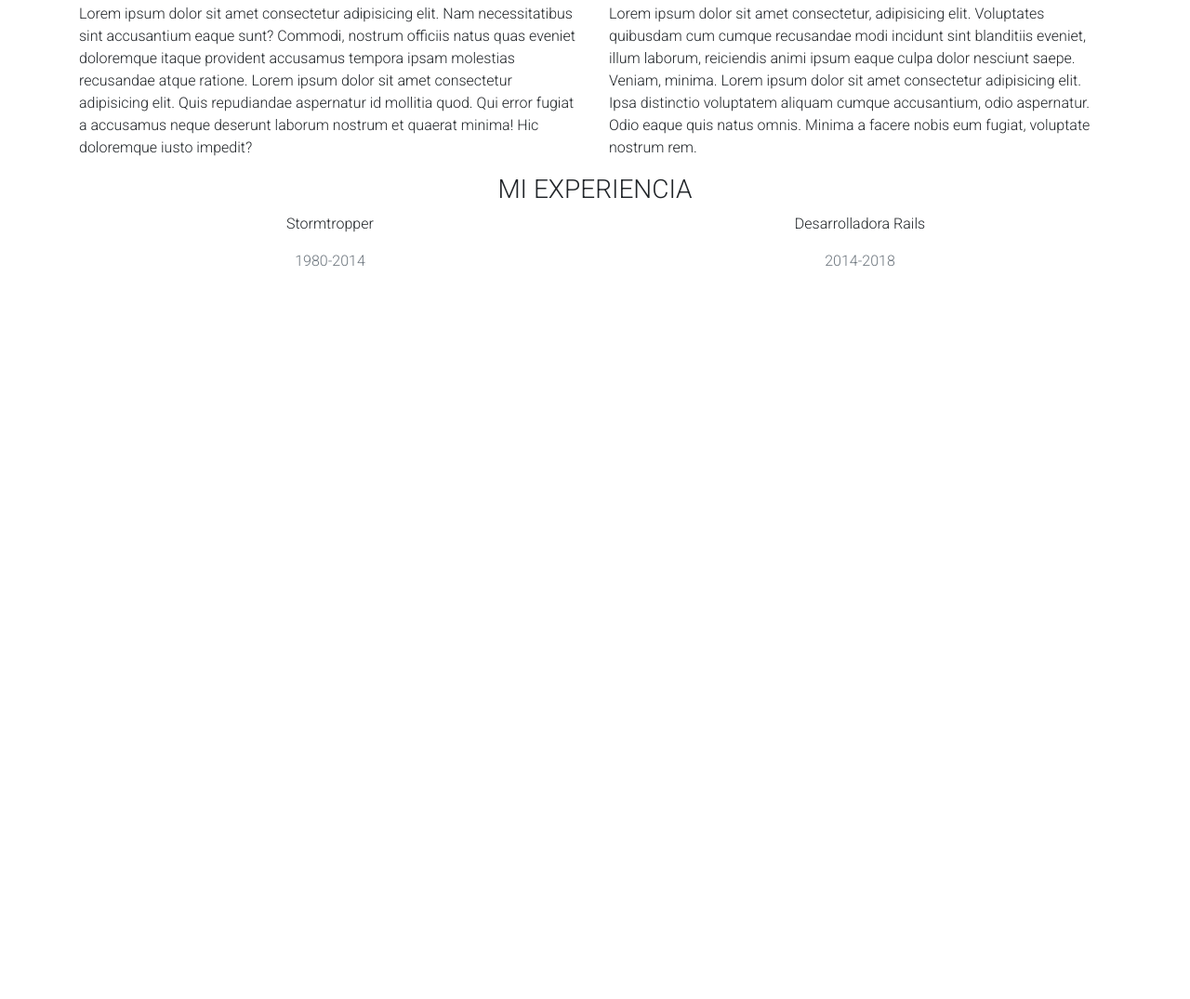
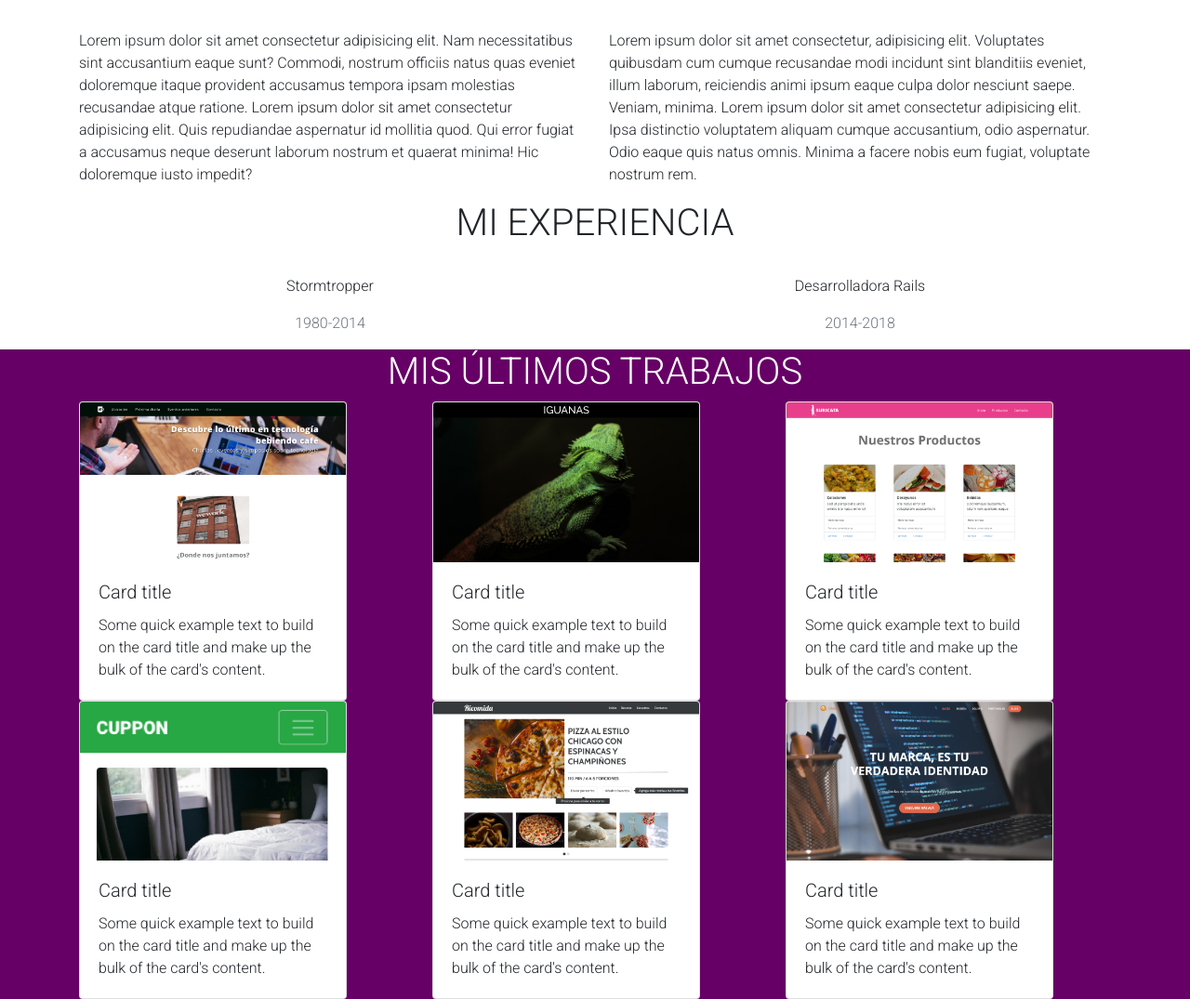
Before and after one commit to pipevera/prueba1, a plain HTML site: page index.html in a window 1280 px wide. Shown: the part 365-1440 px from the top of the page at 93% size. Before the commit the page ends 800 px from the top, so only its background shows below. Drawn offline with nearby package versions, Linux system fonts and the light colour scheme.

Commit message:
agregado mis ultimos trabajos

```diff
--- a/assets/css/style.css
+++ b/assets/css/style.css
@@ -18,3 +18,7 @@ header {
   background-repeat: no-repeat;
   background-size: cover;
 }
+
+.ultimos-trabajos {
+  background-color: #660066;
+}
--- a/index.html
+++ b/index.html
@@ -48,7 +48,7 @@
   </header>
 
   <div class="container my-5 text-center">
-    <h3>Lorem ipsum dolor sit amet consectetur, adipisicing elit. Quidem quam ex nobis asperiores eos, adipisicing elit</h3>
+    <h1>Lorem ipsum dolor sit amet consectetur, adipisicing elit. Quidem quam ex nobis asperiores eos, adipisicing elit</h1>
   </div>
 
 
@@ -64,19 +64,83 @@
   </div>
 
   <section class="experiencia">
-    <h3 class="text-center">MI EXPERIENCIA</h3>
+    <h1 class="text-center">MI EXPERIENCIA</h1>
       <div class="container text-center">
         <div class="row">
           <div class="col-12 col-sm-12 col-md-6 col-xl-6">
+            <img src="" alt="">
             <p>Stormtropper</p>
             <p class="text-muted">1980-2014</p>
           </div>
           <div class="col-12 col-sm-12 col-md-6 col-xl-6">
+            <img src="" alt="">
             <p>Desarrolladora Rails</p>
             <p class="text-muted">2014-2018</p>
           </div>
         </div>
       </div>
+  </section>
+
+  <section class="ultimos-trabajos">
+    <div class="container">
+      <h1 class="text-white text-center">MIS ÚLTIMOS TRABAJOS</h1>
+      <div class="row">
+        <div class="col-12 col-sm-12 col-md-4 co-lg-4">
+          <div class="card" style="width: 18rem;">
+            <img src="assets/img/meet_coffee.png" class="card-img-top" alt="Meet&Coffee">
+            <div class="card-body">
+              <h5 class="card-title">Card title</h5>
+              <p class="card-text">Some quick example text to build on the card title and make up the bulk of the card's content.</p>
+            </div>
+          </div>
+        </div>
+        <div class="col-12 col-sm-12 col-md-4 co-lg-4">
+          <div class="card" style="width: 18rem;">
+            <img src="assets/img/iguana_page.png" class="card-img-top" alt="Iguana">
+            <div class="card-body">
+              <h5 class="card-title">Card title</h5>
+              <p class="card-text">Some quick example text to build on the card title and make up the bulk of the card's content.</p>
+            </div>
+          </div>
+        </div>
+        <div class="col-12 col-sm-12 col-md-4 co-lg-4">
+          <div class="card" style="width: 18rem;">
+            <img src="assets/img/suricata.png" class="card-img-top" alt="Suricata">
+            <div class="card-body">
+              <h5 class="card-title">Card title</h5>
+              <p class="card-text">Some quick example text to build on the card title and make up the bulk of the card's content.</p>
+            </div>
+          </div>
+        </div>
+        <div class="col-12 col-sm-12 col-md-4 co-lg-4">
+          <div class="card" style="width: 18rem;">
+            <img src="assets/img/cuppon.png" class="card-img-top" alt="Cuppon">
+            <div class="card-body">
+              <h5 class="card-title">Card title</h5>
+              <p class="card-text">Some quick example text to build on the card title and make up the bulk of the card's content.</p>
+            </div>
+          </div>
+        </div>
+        <div class="col-12 col-sm-12 col-md-4 co-lg-4">
+          <div class="card" style="width: 18rem;">
+            <img src="assets/img/ricomida.png" class="card-img-top" alt="Ricomida">
+            <div class="card-body">
+              <h5 class="card-title">Card title</h5>
+              <p class="card-text">Some quick example text to build on the card title and make up the bulk of the card's content.</p>
+            </div>
+          </div>
+        </div>
+        <div class="col-12 col-sm-12 col-md-4 co-lg-4">
+          <div class="card" style="width: 18rem;">
+            <img src="assets/img/dmark.png" class="card-img-top" alt="Dmark">
+            <div class="card-body">
+              <h5 class="card-title">Card title</h5>
+              <p class="card-text">Some quick example text to build on the card title and make up the bulk of the card's content.</p>
+            </div>
+          </div>
+        </div>
+      </div>
+    </div>
   </section>
 
 
```
